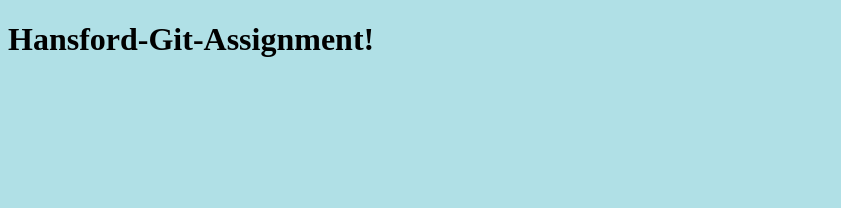
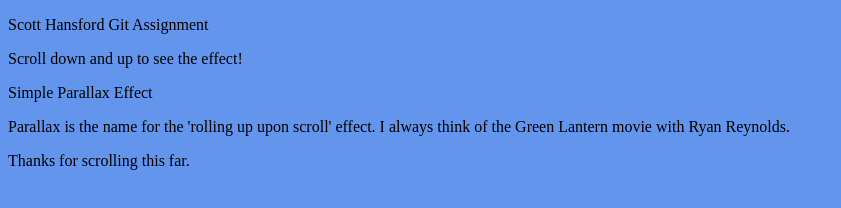
Before and after one commit to panzerama/Monkey.INF, a plain HTML site: page ActThree/index.html in a window 1280 px wide. Shown: the whole page, without its empty margins (0-841 px from the left). Drawn offline with Linux system fonts and the light colour scheme.

Commit message:
initial layout of html page

```diff
--- a/ActThree/index.html
+++ b/ActThree/index.html
@@ -5,10 +5,38 @@
     <meta charset="UTF-8">
     <meta name="viewport" content="width=device-width, initial-scale=1.0">
     <title>Hansford-Git-Assignment</title>
+
 </head>
+<style>
+    body {
+        height: 100%;
+        width: 100%;
+        background-color: cornflowerblue;
+    }
+</style>
 
-<body style="background-color:powderblue;">
-    <h1>Hansford-Git-Assignment!</h1>
+<body>
+    <div class="container">
+        <section class="background">
+            <div class="content-wrapper">
+                <p class="content-title">Scott Hansford Git Assignment</p>
+                <p class="content-subtitle">Scroll down and up to see the effect!</p>
+            </div>
+        </section>
+        <section class="background">
+            <div class="content-wrapper">
+                <p class="content-title">Simple Parallax Effect</p>
+                <p class="content-subtitle">Parallax is the name for the 'rolling up upon scroll' effect. I always think
+                    of the Green Lantern movie with Ryan Reynolds. </p>
+            </div>
+        </section>
+        <section class="background">
+            <div class="content-wrapper">
+                <p class="content-title"></p>
+                <p class="content-subtitle">Thanks for scrolling this far.</p>
+            </div>
+        </section>
+    </div>
 
 </body>
 
```
